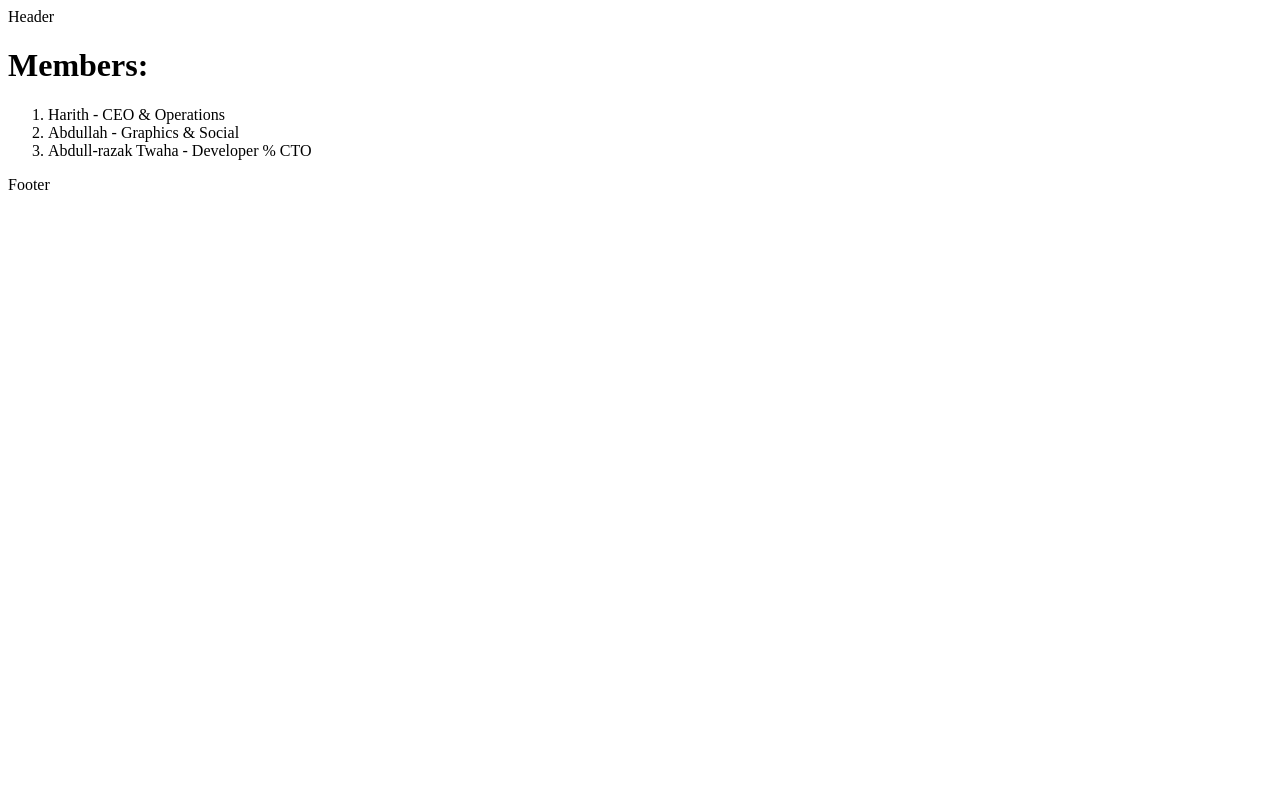
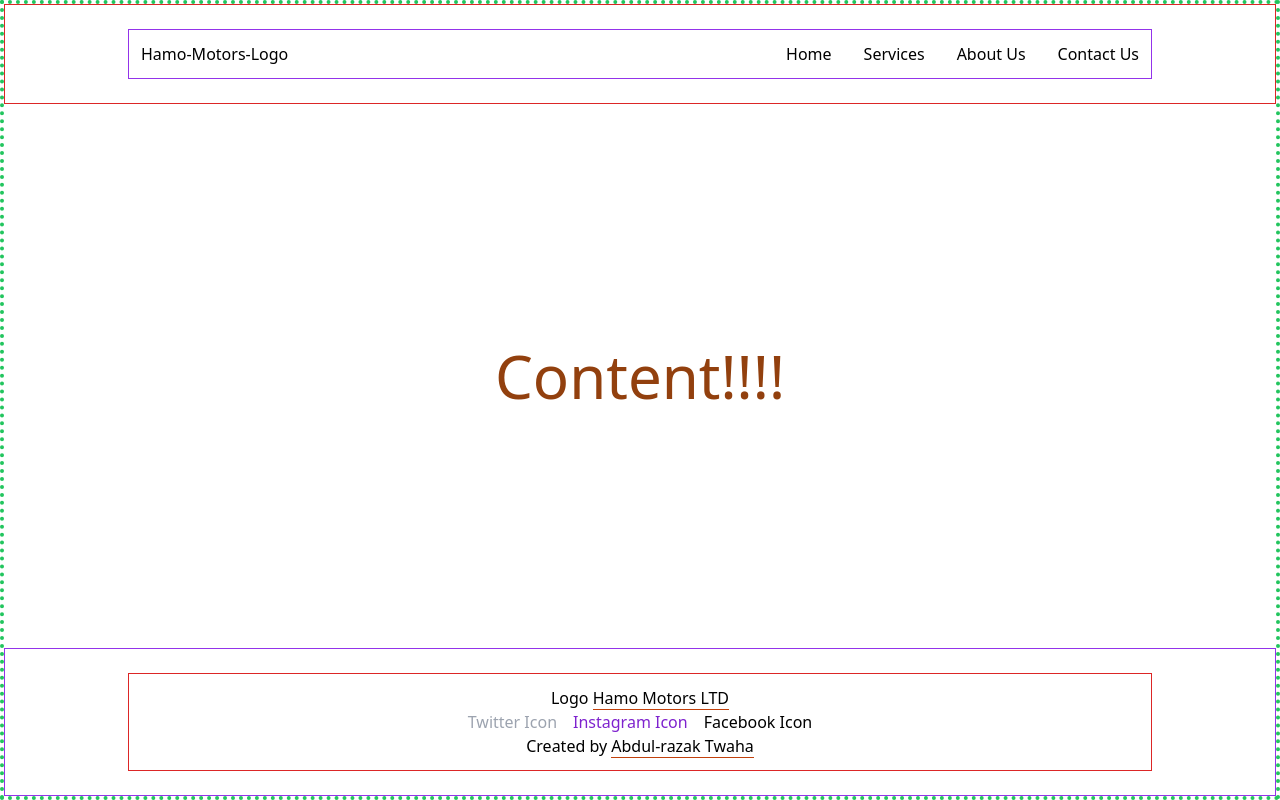
Before and after one commit to artwaha/hamo-motors, a Gatsby site: page / in a window 1280 px wide. Built offline with nearby package versions, Linux system fonts and the light colour scheme; Gatsby itself is replaced by a stand-in of ours.

Commit message:
Project Layout(Skeleton)

```diff
--- a/src/components/Footer.jsx
+++ b/src/components/Footer.jsx
@@ -1,9 +1,28 @@
-import React from 'react'
+import React from "react";
 
-const Footer = () => {
+const Footer = ({ author, company }) => {
   return (
-    <div>Footer</div>
-  )
-}
+    <footer className="b-purple p-6">
+      <div className="block text-center max-w-screen-lg m-auto b-red p-3">
+        <div>
+          Logo <span className="border-b border-orange-700">{company}</span>
+        </div>
+        <div>
+          <ul className="flex justify-center">
+            <li className="text-gray-400 pr-4">Twitter Icon</li>
+            <li className=" text-purple-700 pr-4">Instagram Icon</li>
+            <li>Facebook Icon</li>
+          </ul>
+        </div>
+        <div>
+          <p>
+            Created by{" "}
+            <span className="border-b border-orange-700">{author}</span>
+          </p>
+        </div>
+      </div>
+    </footer>
+  );
+};
 
-export default Footer
+export default Footer;
--- a/src/components/Header.jsx
+++ b/src/components/Header.jsx
@@ -1,7 +1,30 @@
+import { Link } from "gatsby";
 import React from "react";
 
 const Header = () => {
-  return <div>Header</div>;
+  return (
+    <header className="b-red p-6">
+      <div className=" flex justify-between max-w-screen-lg m-auto b-purple p-3">
+        <div>Hamo-Motors-Logo</div>
+        <nav>
+          <ul className="flex">
+            <li className="pr-8">
+              <Link to="#">Home</Link>
+            </li>
+            <li className="pr-8">
+              <Link to="#">Services</Link>
+            </li>
+            <li className="pr-8">
+              <Link to="#">About Us</Link>
+            </li>
+            <li>
+              <Link to="#">Contact Us</Link>
+            </li>
+          </ul>
+        </nav>
+      </div>
+    </header>
+  );
 };
 
 export default Header;
--- a/src/components/Layout.jsx
+++ b/src/components/Layout.jsx
@@ -1,17 +1,19 @@
 import React from "react";
 import { useSiteMetadata } from "../hooks/use-site-metadata";
 import Footer from "./Footer";
-import Header from "./header";
+import Header from "./Header";
 
 const Layout = ({ children }) => {
   const { title, author, company } = useSiteMetadata();
 
   return (
-    <>
+    <div className="border-4 border-dotted border-green-500 min-h-screen flex flex-col">
       <Header title={title} />
-      <main>{children}</main>
+      <main className="flex-1 flex justify-center items-center">
+        {children}
+      </main>
       <Footer author={author} company={company} />
-    </>
+    </div>
   );
 };
 
--- a/src/pages/index.jsx
+++ b/src/pages/index.jsx
@@ -4,12 +4,7 @@ import Layout from "../components/Layout";
 const IndexPage = () => {
   return (
     <Layout>
-      <h1>Members:</h1>
-      <ol>
-        <li>Harith - CEO & Operations</li>
-        <li>Abdullah - Graphics & Social</li>
-        <li>Abdull-razak Twaha - Developer % CTO</li>
-      </ol>
+      <span className="text-6xl text-amber-800">Content!!!!</span>
     </Layout>
   );
 };
--- a/src/styles/global.css
+++ b/src/styles/global.css
@@ -1,3 +1,11 @@
 @tailwind base;
 @tailwind components;
 @tailwind utilities;
+
+.b-red {
+  @apply border border-red-600;
+}
+
+.b-purple {
+  @apply border border-purple-600;
+}
--- a/tailwind.config.js
+++ b/tailwind.config.js
@@ -8,7 +8,7 @@ module.exports = {
     extend: {},
   },
   plugins: [],
-  corePlugins: {
-    preflight: false,
-  },
+  // corePlugins: {
+  //   preflight: false,
+  // },
 };
```
